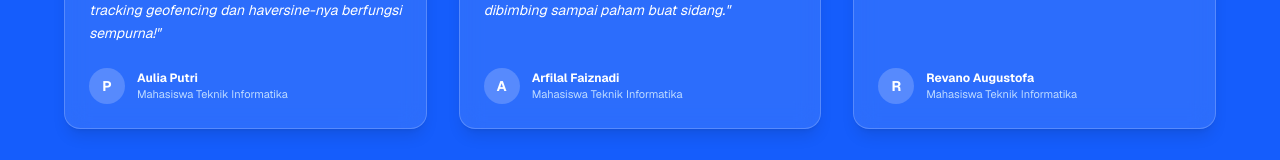
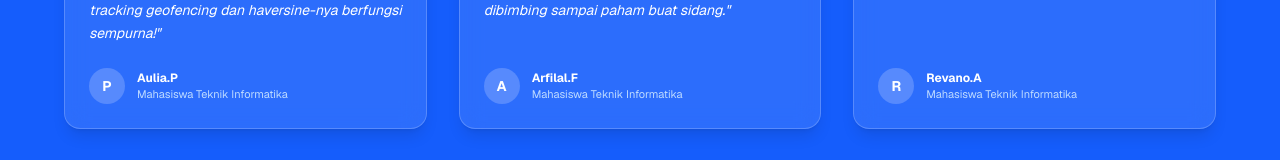
Before and after one commit to Arfilal/jasa-sistem-ta, a Next.js app: page / in a window 1280 px wide. Shown: the part 3529-3689 px from the top of the page. Built offline with nearby package versions, Linux system fonts and the light colour scheme.

Commit message:
penyesuaian tampilan nama

```diff
--- a/src/app/page.js
+++ b/src/app/page.js
@@ -349,7 +349,7 @@ export default function Page() {
                 <div className="flex items-center gap-3">
                   <div className="w-9 h-9 bg-white/20 rounded-full flex items-center justify-center font-bold text-white text-sm">P</div>
                   <div>
-                    <h4 className="font-bold text-white text-xs">Aulia Putri</h4>
+                    <h4 className="font-bold text-white text-xs">Aulia.P</h4>
                     <p className="text-[11px] text-blue-200">Mahasiswa Teknik Informatika</p>
                   </div>
                 </div>
@@ -368,7 +368,7 @@ export default function Page() {
                 <div className="flex items-center gap-3">
                   <div className="w-9 h-9 bg-white/20 rounded-full flex items-center justify-center font-bold text-white text-sm">A</div>
                   <div>
-                    <h4 className="font-bold text-white text-xs">Arfilal Faiznadi</h4>
+                    <h4 className="font-bold text-white text-xs">Arfilal.F</h4>
                     <p className="text-[11px] text-blue-200">Mahasiswa Teknik Informatika</p>
                   </div>
                 </div>
@@ -391,7 +391,7 @@ export default function Page() {
                 <div className="flex items-center gap-3">
                   <div className="w-9 h-9 bg-white/20 rounded-full flex items-center justify-center font-bold text-white text-sm">R</div>
                   <div>
-                    <h4 className="font-bold text-white text-xs">Revano Augustofa</h4>
+                    <h4 className="font-bold text-white text-xs">Revano.A</h4>
                     <p className="text-[11px] text-blue-200">Mahasiswa Teknik Informatika</p>
                   </div>
                 </div>
```
Also changed, not shown: 1 other file (tests, documents, lock files or other folders).
